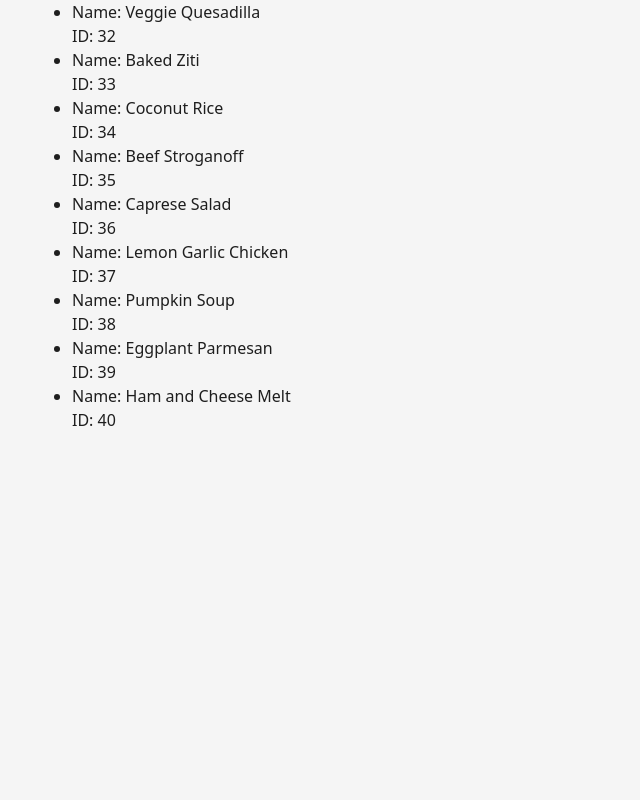
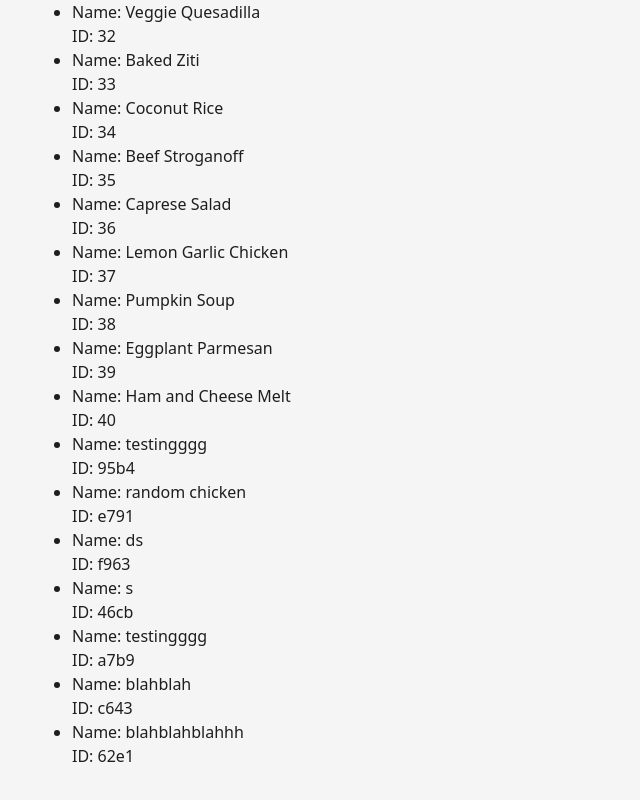
Before and after one commit to bea94k/hat-menu-v0.2, a React (Vite) app in the folder hat-menu/: page / in a window 1280 px wide. Shown: the part 1624-2424 px from the top of the page, without its empty margins (0-640 px from the left). Before the commit the page ends 2088 px from the top, so only its background shows below. Built offline with nearby package versions, Linux system fonts and the light colour scheme; data requests are answered from the project's data file.

Commit message:
Add api to create recipe, use it

```diff
--- a/hat-menu/src/components/AddRecipeForm.tsx
+++ b/hat-menu/src/components/AddRecipeForm.tsx
@@ -1,5 +1,7 @@
 import { useForm, type SubmitHandler } from 'react-hook-form';
 import type { RecipeForm } from '../types/Recipes';
+import { addRecipe } from '../data/fetchingHooks';
+import React from 'react';
 
 const AddRecipeForm = () => {
     const {
@@ -7,7 +9,16 @@ const AddRecipeForm = () => {
         handleSubmit,
         formState: { errors },
     } = useForm<RecipeForm>();
-    const onSubmit: SubmitHandler<RecipeForm> = (data) => console.log(data);
+    const [submitStatus, setSubmitStatus] = React.useState<string | null>(null);
+    const onSubmit: SubmitHandler<RecipeForm> = async (data) => {
+        setSubmitStatus(null);
+        try {
+            const newRecipe = await addRecipe({ name: data.name });
+            setSubmitStatus(`Recipe added successfully! ${newRecipe?.name}, ${newRecipe?.id}`);
+        } catch (error: unknown) {
+            setSubmitStatus(error instanceof Error ? error.message : 'An error occurred while adding the recipe.');
+        }
+    };
     // TODO: use validator instead of validating by hand
     // TODO: make sure required fields have correct markup, asterisks, explicit error messages
 
@@ -17,7 +28,8 @@ const AddRecipeForm = () => {
             <input type="text" id="recipeName" {...register('name', { required: 'Recipe name is required' })} />
             <button type="submit">Add Recipe</button>
             <div>
-                <p>Errors: {errors.name?.message}</p>
+                <p>Errors from form: {errors.name?.message}</p>
+                <p>Status from backend: {submitStatus}</p>
             </div>
         </form>
     );
--- a/hat-menu/src/data/db.json
+++ b/hat-menu/src/data/db.json
@@ -1,66 +1,254 @@
 {
   "recipes": [
-        { "id": 1, "name": "Spaghetti Bolognese" },
-        { "id": 2, "name": "Chicken Caesar Salad" },
-        { "id": 3, "name": "Vegetable Stir Fry" },
-        { "id": 4, "name": "Beef Tacos" },
-        { "id": 5, "name": "Grilled Salmon" },
-        { "id": 6, "name": "Tomato Soup" },
-        { "id": 7, "name": "Egg Fried Rice" },
-        { "id": 8, "name": "Pancakes" },
-        { "id": 9, "name": "Lentil Curry" },
-        { "id": 10, "name": "Turkey Sandwich" },
-        { "id": 11, "name": "Mushroom Risotto" },
-        { "id": 12, "name": "Fish Pie" },
-        { "id": 13, "name": "Greek Salad" },
-        { "id": 14, "name": "Chicken Fajitas" },
-        { "id": 15, "name": "Vegetable Lasagna" },
-        { "id": 16, "name": "Pulled Pork" },
-        { "id": 17, "name": "Quinoa Bowl" },
-        { "id": 18, "name": "Roast Chicken" },
-        { "id": 19, "name": "Chili Con Carne" },
-        { "id": 20, "name": "Tuna Pasta Bake" },
-        { "id": 21, "name": "Stuffed Bell Peppers" },
-        { "id": 22, "name": "Shrimp Scampi" },
-        { "id": 23, "name": "Broccoli Cheddar Soup" },
-        { "id": 24, "name": "BBQ Chicken Pizza" },
-        { "id": 25, "name": "Falafel Wrap" },
-        { "id": 26, "name": "Teriyaki Chicken" },
-        { "id": 27, "name": "Spinach Omelette" },
-        { "id": 28, "name": "Sweet Potato Fries" },
-        { "id": 29, "name": "Avocado Toast" },
-        { "id": 30, "name": "Crispy Fish Tacos" },
-        { "id": 31, "name": "Chicken Alfredo" },
-        { "id": 32, "name": "Veggie Quesadilla" },
-        { "id": 33, "name": "Baked Ziti" },
-        { "id": 34, "name": "Coconut Rice" },
-        { "id": 35, "name": "Beef Stroganoff" },
-        { "id": 36, "name": "Caprese Salad" },
-        { "id": 37, "name": "Lemon Garlic Chicken" },
-        { "id": 38, "name": "Pumpkin Soup" },
-        { "id": 39, "name": "Eggplant Parmesan" },
-        { "id": 40, "name": "Ham and Cheese Melt" }
+    {
+      "id": "1",
+      "name": "Spaghetti Bolognese"
+    },
+    {
+      "id": "2",
+      "name": "Chicken Caesar Salad"
+    },
+    {
+      "id": "3",
+      "name": "Vegetable Stir Fry"
+    },
+    {
+      "id": "4",
+      "name": "Beef Tacos"
+    },
+    {
+      "id": "5",
+      "name": "Grilled Salmon"
+    },
+    {
+      "id": "6",
+      "name": "Tomato Soup"
+    },
+    {
+      "id": "7",
+      "name": "Egg Fried Rice"
+    },
+    {
+      "id": "8",
+      "name": "Pancakes"
+    },
+    {
+      "id": "9",
+      "name": "Lentil Curry"
+    },
+    {
+      "id": "10",
+      "name": "Turkey Sandwich"
+    },
+    {
+      "id": "11",
+      "name": "Mushroom Risotto"
+    },
+    {
+      "id": "12",
+      "name": "Fish Pie"
+    },
+    {
+      "id": "13",
+      "name": "Greek Salad"
+    },
+    {
+      "id": "14",
+      "name": "Chicken Fajitas"
+    },
+    {
+      "id": "15",
+      "name": "Vegetable Lasagna"
+    },
+    {
+      "id": "16",
+      "name": "Pulled Pork"
+    },
+    {
+      "id": "17",
+      "name": "Quinoa Bowl"
+    },
+    {
+      "id": "18",
+      "name": "Roast Chicken"
+    },
+    {
+      "id": "19",
+      "name": "Chili Con Carne"
+    },
+    {
+      "id": "20",
+      "name": "Tuna Pasta Bake"
+    },
+    {
+      "id": "21",
+      "name": "Stuffed Bell Peppers"
+    },
+    {
+      "id": "22",
+      "name": "Shrimp Scampi"
+    },
+    {
+      "id": "23",
+      "name": "Broccoli Cheddar Soup"
+    },
+    {
+      "id": "24",
+      "name": "BBQ Chicken Pizza"
+    },
+    {
+      "id": "25",
+      "name": "Falafel Wrap"
+    },
+    {
+      "id": "26",
+      "name": "Teriyaki Chicken"
+    },
+    {
+      "id": "27",
+      "name": "Spinach Omelette"
+    },
+    {
+      "id": "28",
+      "name": "Sweet Potato Fries"
+    },
+    {
+      "id": "29",
+      "name": "Avocado Toast"
+    },
+    {
+      "id": "30",
+      "name": "Crispy Fish Tacos"
+    },
+    {
+      "id": "31",
+      "name": "Chicken Alfredo"
+    },
+    {
+      "id": "32",
+      "name": "Veggie Quesadilla"
+    },
+    {
+      "id": "33",
+      "name": "Baked Ziti"
+    },
+    {
+      "id": "34",
+      "name": "Coconut Rice"
+    },
+    {
+      "id": "35",
+      "name": "Beef Stroganoff"
+    },
+    {
+      "id": "36",
+      "name": "Caprese Salad"
+    },
+    {
+      "id": "37",
+      "name": "Lemon Garlic Chicken"
+    },
+    {
+      "id": "38",
+      "name": "Pumpkin Soup"
+    },
+    {
+      "id": "39",
+      "name": "Eggplant Parmesan"
+    },
+    {
+      "id": "40",
+      "name": "Ham and Cheese Melt"
+    },
+    {
+      "id": "95b4",
+      "name": "testingggg"
+    },
+    {
+      "id": "e791",
+      "name": "random chicken"
+    },
+    {
+      "id": "f963",
+      "name": "ds"
+    },
+    {
+      "id": "46cb",
+      "name": "s"
+    },
+    {
+      "id": "a7b9",
+      "name": "testingggg"
+    },
+    {
+      "id": "c643",
+      "name": "blahblah"
+    },
+    {
+      "id": "62e1",
+      "name": "blahblahblahhh"
+    }
   ],
   "menus": [
     {
-            "id": 1,
-            "recipes": [1, 5, 12, 18, 22, 27, 33]
+      "id": "1",
+      "recipes": [
+        1,
+        5,
+        12,
+        18,
+        22,
+        27,
+        33
+      ]
     },
     {
-            "id": 2,
-            "recipes": [2, 6, 13, 19, 23, 28, 34]
+      "id": "2",
+      "recipes": [
+        2,
+        6,
+        13,
+        19,
+        23,
+        28,
+        34
+      ]
     },
     {
-            "id": 3,
-            "recipes": [3, 7, 14, 20, 24, 29, 35]
+      "id": "3",
+      "recipes": [
+        3,
+        7,
+        14,
+        20,
+        24,
+        29,
+        35
+      ]
     },
     {
-            "id": 4,
-            "recipes": [4, 8, 15, 21, 25, 30, 36]
+      "id": "4",
+      "recipes": [
+        4,
+        8,
+        15,
+        21,
+        25,
+        30,
+        36
+      ]
     },
     {
-            "id": 5,
-            "recipes": [9, 10, 11, 16, 17, 26, 31]
+      "id": "5",
+      "recipes": [
+        9,
+        10,
+        11,
+        16,
+        17,
+        26,
+        31
+      ]
     }
   ]
 }
--- a/hat-menu/src/data/fetchingHooks.ts
+++ b/hat-menu/src/data/fetchingHooks.ts
@@ -1,6 +1,6 @@
-import useSWR from 'swr';
+import useSWR, { mutate } from 'swr';
 import fetcher from './fetcher';
-import type { Recipe } from '../types/Recipes';
+import type { Recipe, RecipeForm } from '../types/Recipes';
 
 const baseAPI = 'http://localhost:3000';
 
@@ -14,4 +14,26 @@ function useRecipes () {
     };
 }
 
-export { useRecipes };
+async function addRecipe(recipe: RecipeForm): Promise<Recipe | null> {
+    try {
+        const response = await fetch(`${baseAPI}/recipes`, {
+            method: 'POST',
+            headers: {
+                'Content-Type': 'application/json',
+            },
+            body: JSON.stringify(recipe),
+        });
+        if (!response.ok) {
+            throw new Error(`Failed to add recipe: ${response.statusText}`);
+        }
+        const newRecipe = await response.json();
+        // Update SWR cache for recipes
+        await mutate(`${baseAPI}/recipes`);
+        return newRecipe;
+    } catch (error) {
+        console.error('Error adding recipe:', error);
+        return null;
+    }
+}
+
+export { useRecipes, addRecipe };
```
Also changed, not shown: 1 other file (tests, documents, lock files or other folders). Lines whose indentation alone changed are shown as unchanged.
